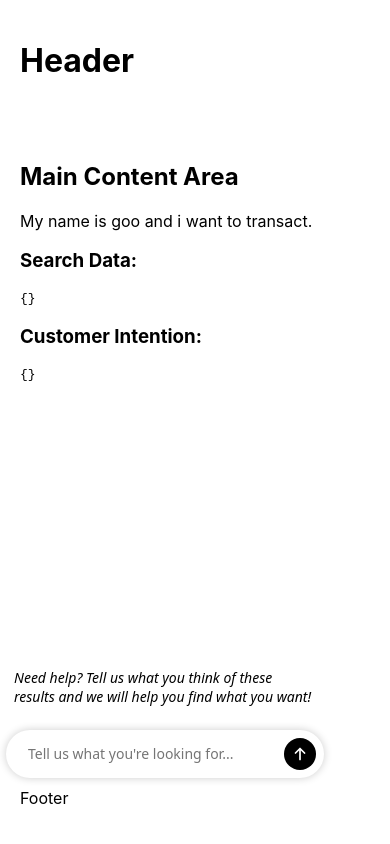
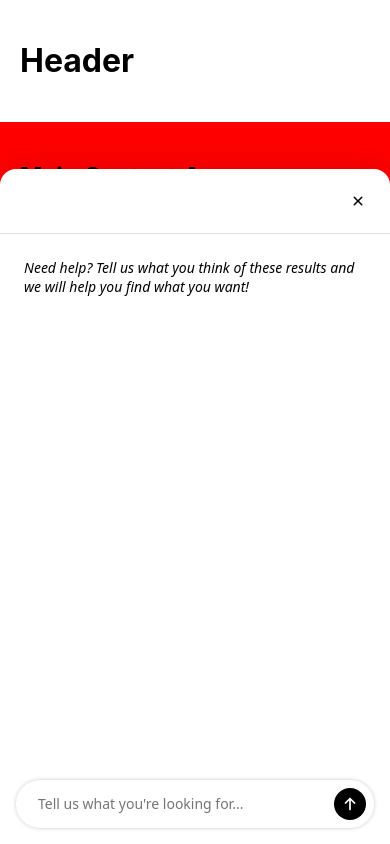
Before and after one commit to matt-byers/chat-widget, a React (Create React App) app in the folder frontend/: page / in a window 390 px wide. Built offline with nearby package versions, Linux system fonts and the light colour scheme.

Commit message:
Add minimised UI

```diff
--- a/frontend/src/App.tsx
+++ b/frontend/src/App.tsx
@@ -9,14 +9,12 @@ const App: React.FC = () => {
   useEffect(() => {
     if (Object.keys(searchData).length > 0) {
       // Handle search data changes
-      console.log('Search data updated:', searchData);
     }
   }, [searchData]);
 
   useEffect(() => {
     if (Object.keys(customerIntention).length > 0) {
       // Handle intention changes
-      console.log('Customer intention updated:', customerIntention);
     }
   }, [customerIntention]);
 
@@ -56,7 +54,7 @@ const styles: { [key: string]: React.CSSProperties } = {
   },
   main: {
     flex: 1,
-    backgroundColor: 'white',
+    backgroundColor: 'red',
     padding: '20px',
   },
   footer: {
--- a/frontend/src/Chat.scss
+++ b/frontend/src/Chat.scss
@@ -1,34 +1,60 @@
 /* Chat.scss */
 .wrapper {
-  position: absolute;
+  position: fixed;
+  bottom: 20px;
+  right: 20px;
+  z-index: 1000;
+  width: 350px;
+  max-height: calc(100vh - 80px);
+  min-height: 100px;
+  height: auto;
   border-radius: 16px;
   overflow: hidden;
   box-shadow: rgba(0, 0, 0, 0.16) 0px 5px 40px;
-  bottom: 50px;
-  right: 50px;
-  z-index: 1;
   font-size: 14px;
-  font-family: system-ui, "Segoe UI", Roboto, Helvetica, Arial, sans-serif, "Apple Color Emoji", "Segoe UI Emoji", "Segoe UI Symbol";
+  font-family: system-ui, -apple-system, sans-serif;
+  box-sizing: border-box;
+  transform: translateY(0); // Initial state
+  transition: transform 0.3s ease; // Only transition the transform property
 
   &.transparent {
     box-shadow: none;
     overflow: visible;
   }
+
+  &.minimised {
+    transform: translateY(calc(100% - 48px));
+    box-shadow: none;
+    min-height: auto;
+    bottom: 40px;
+  }
 }
 
-.transparentShadow {
-  box-shadow: rgba(0, 0, 0, 0.16) 0px 5px 40px;
+.minimisedContainer {
   width: 100%;
-  height: 100%;
+  padding: 16px;
+  border-radius: 24px;
+
+  .minimisedMessage {
+    cursor: pointer;
+    overflow: hidden;
+    text-overflow: ellipsis;
+    white-space: nowrap;
+    padding: 16px;
+    border-radius: 24px;
+    background-color: #ffffff;
+    box-shadow: rgba(0, 0, 0, 0.2) 0px 0px 8px;
+  }
 }
 
 .container {
+  height: 100%;
   display: flex;
   flex-direction: column;
-  background: linear-gradient(to top left, #f2f2fd, white); // Gradient from white to light purple
-  max-height: 500px;
-  height: 500px;
-  width: 350px;
+  max-height: inherit;
+  min-height: inherit;
+  background: white;
+  width: auto;
 
   &.transparent {
     height: auto;
@@ -38,21 +64,39 @@
 
 .headerContainer {
   display: flex;
-  position: absolute;
+  position: relative;
   width: 100%;
+  border-radius: 16px 16px 0 0;
   box-sizing: border-box;
+  border-bottom: 1px solid #e0e0e0;
   height: auto;
-  background: linear-gradient(to top, transparent 0%, white 75%);
   padding: 16px;
+  justify-content: flex-end;
 }
 
 .chatWindow {
   flex: 1;
+  overflow-y: auto;
+  min-height: 0;
   display: flex;
   flex-direction: column;
-  align-items: flex-end; /* Align messages to the bottom */
-  overflow-y: auto; /* Allow scrolling if messages overflow */
-  padding: 16px 16px 0 16px;
+  align-items: flex-end;
+  padding: 16px 16px 32px 16px;
+
+  &.transparent {
+    mask-image: linear-gradient(
+      to top,
+      black,
+      black 97%,
+      transparent 100%
+    );
+    -webkit-mask-image: linear-gradient(
+      to top,
+      black,
+      black 97%,
+      transparent 100%
+    );
+  }
 }
 
 .openMessage {
@@ -65,7 +109,7 @@
 
 .message {
   font-size: 14px;
-  max-width: 60%;
+  max-width: 100%;
   padding: 17px 20px;
   margin: 5px 0;
   border-radius: 20px;
@@ -74,6 +118,7 @@
   &.user {
     background-color: black;
     color: white;
+    max-width: 80%;
     align-self: flex-end;
 
     &.transparent {
@@ -82,9 +127,10 @@
   }
 
   &.assistant {
-    background: linear-gradient(to top left, rgba(211, 211, 211, 0.2), rgba(240, 240, 240, 0.5));
-    -webkit-backdrop-filter: blur(8px);
-    backdrop-filter: blur(8px);
+    border: 1.5px solid transparent;
+    background-image: linear-gradient(rgb(245, 245, 245), rgb(245, 245, 245)), linear-gradient(90deg, rgb(254, 226, 212) 0%, rgb(245, 200, 214) 50%, rgb(219, 189, 219) 100%);
+    background-origin: border-box;
+    background-clip: padding-box, border-box;
     color: black;
     align-self: flex-start;
 
@@ -98,25 +144,11 @@
   }
 }
 
-// Blur UI effect
-// .elevation-overlay {
-//   -webkit-backdrop-filter: blur(12px);
-//   backdrop-filter: blur(12px);
-//   box-shadow: 0 16px 40px -4px #0d162f14, 0 4px 8px #0d162f0d;
-// }
-
-// .p-xxs {
-//   padding: 4px;
-// }
-// .bg-background-brand\/5 {
-//   background-color: #685fff0d;
-// }
-
 .inputContainer {
-  display: flex;
-  flex-shrink: 0;
+  position: relative;
+  z-index: 2;
   padding: 16px;
-  border-top: none;
+  margin-top: -40px;
 }
 
 .inputWrapper {
@@ -127,7 +159,7 @@
   padding: 8px;
   border-radius: 24px;
   background-color: #ffffff;
-  box-shadow: rgba(0, 0, 0, 0.2) 0px 0px 8px;
+  box-shadow: rgba(0, 0, 0, 0.2) 0px 0px 4px;
   transition: box-shadow 0.2s;
 
   // Triggered when textarea element is focused
@@ -174,6 +206,18 @@
     opacity: 0.7;
   }
 
+  &.transparent {
+    background-color: transparent;
+
+    .svgIcon {
+      color: black;
+    }
+
+    &:hover {
+      background-color: rgba(0, 0, 0, 0.05);
+    }
+  }
+
   &.grey {
     background-color: #ebebeb;
   }
@@ -196,3 +240,32 @@
   height: 100%;
   color: white; // Update to match the example color
 }
+
+// Mobile responsiveness
+@media (max-width: 480px) {
+  .wrapper {
+    border-bottom-left-radius: 0;
+    border-bottom-right-radius: 0;
+    bottom: 0;
+    right: 0;
+    width: 100%;
+
+    .container {
+      max-width: 100%;
+      border-radius: 12px 12px 0 0;
+      height: 80vh; // Adjust height for mobile
+    }
+
+    &.minimised {
+      transform: translateY(calc(100% - 48px));
+    }
+  }
+
+  .chatWindow {
+    height: 60vh;
+  }
+}
+
+*, *:before, *:after {
+  box-sizing: border-box;
+}
--- a/frontend/src/Chat.tsx
+++ b/frontend/src/Chat.tsx
@@ -2,9 +2,7 @@ import React, { useState, useRef, useEffect } from 'react';
 import './Chat.scss';
 import { useChatStore } from './store/chatStore';
 
-interface ChatProps {} // Empty for now, might need other props later
-
-const Chat: React.FC<ChatProps> = () => {
+const Chat: React.FC = () => {
   const {
     messages,
     addMessage,
@@ -19,8 +17,8 @@ const Chat: React.FC<ChatProps> = () => {
   // UI states
   const [isStreaming, setIsStreaming] = useState(false);
   const [isExtracting, setIsExtracting] = useState(false);
-  const [isTransparent, setIsTransparent] = useState(true);
-  const [isMinimised, setIsMinimised] = useState(true);
+  const [isTransparent, setIsTransparent] = useState(false);
+  const [isMinimised, setIsMinimised] = useState(false);
 
   // Refs
   const chatControllerRef = useRef<AbortController | null>(null);
@@ -198,42 +196,42 @@ const Chat: React.FC<ChatProps> = () => {
   }, []);
 
   return (
-    <div className={`wrapper ${isTransparent ? 'transparent' : ''}`}>
-      {isTransparent && (
-        <div className="transparentShadow"></div>
-      )}
+    <div className={`wrapper ${isTransparent ? 'transparent' : ''} ${isMinimised ? 'minimised' : ''}`}>
+      {isMinimised ? (
+        <div
+          className="minimisedContainer"
+          role="banner"
+          aria-label="minimised chat"
+          onClick={() => setIsMinimised(false)}
+        >
+          <div className="minimisedMessage" tabIndex={0}>
+            {messages.length > 0 && messages[messages.length - 1].role === 'assistant' ?
+            messages[messages.length - 1].content : ''}
+          </div>
+        </div>
+      ) : (
+        <>
           <div className={`container ${isTransparent ? 'transparent' : ''}`}>
-        {!isTransparent && (
-          <div className="headerContainer" role="banner" aria-label="Chat header">
+            <div className="headerContainer " role="banner" aria-label="Chat header">
               <button
                 aria-label="Minimise chat"
-              onClick={handleMinimise} // Correct handler
-              className="button grey square"
+                onClick={handleMinimise}
+                className={`button ${isTransparent ? 'grey' : 'transparent'}`}
                 type="button"
               >
                 <i className="iconWrapper">
-                <svg
-                  xmlns="http://www.w3.org/2000/svg"
-                  className="svgIcon"
-                  viewBox="0 0 16 16"
-                >
-                  <path
-                    fill="currentColor"
-                    fillRule="evenodd"
-                    d="M7.4 1.899a.85.85 0 011.201 0l4.5 4.5a.85.85 0 11-1.201 1.201L8.85 4.552V13.5a.85.85 0 01-1.7 0V4.552L4.101 7.601a.85.85 0 11-1.201-1.202z"
-                    clipRule="evenodd"
-                  ></path>
+                  <svg xmlns="http://www.w3.org/2000/svg" className="svgIcon" viewBox="0 0 16 16">
+                    <path fill="currentColor" fillRule="evenodd" d="M3.72 3.72a.75.75 0 011.06 0L8 6.94l3.22-3.22a.75.75 0 111.06 1.06L9.06 8l3.22 3.22a.75.75 0 11-1.06 1.06L8 9.06l-3.22 3.22a.75.75 0 01-1.06-1.06L6.94 8 3.72 4.78a.75.75 0 010-1.06z" clipRule="evenodd"></path>
                   </svg>
                 </i>
               </button>
             </div>
-        )}
             <div
-          className="chatWindow"
+              className={`chatWindow ${isTransparent ? 'transparent' : ''}`}
               ref={chatWindowRef}
-          tabIndex={0} // Make the chat window focusable
-          aria-live="polite" // Announce updates to screen readers
-          aria-label="Chat messages" // Provide context for screen readers
+              tabIndex={0}
+              aria-live="polite"
+              aria-label="Chat messages"
             >
               {!messages.length && (
                 <div className="openMessage">
@@ -270,7 +268,7 @@ const Chat: React.FC<ChatProps> = () => {
                   ref={textareaRef}
                   value={input}
                   onChange={handleInputChange}
-              onKeyUp={handleKeyPress}
+                  onKeyDown={handleKeyPress}
                   className="input"
                   placeholder={'Tell us what you\'re looking for...'}
                   rows={1}
@@ -285,23 +283,16 @@ const Chat: React.FC<ChatProps> = () => {
                   type="button"
                 >
                   <i className="iconWrapper">
-                <svg
-                  xmlns="http://www.w3.org/2000/svg"
-                  className="svgIcon"
-                  viewBox="0 0 16 16"
-                >
-                  <path
-                    fill="currentColor"
-                    fillRule="evenodd"
-                    d="M7.4 1.899a.85.85 0 011.201 0l4.5 4.5a.85.85 0 11-1.201 1.201L8.85 4.552V13.5a.85.85 0 01-1.7 0V4.552L4.101 7.601a.85.85 0 11-1.201-1.202z"
-                    clipRule="evenodd"
-                  ></path>
+                    <svg xmlns="http://www.w3.org/2000/svg" className="svgIcon sendArrowUp" viewBox="0 0 16 16">
+                      <path fill="currentColor" fillRule="evenodd" d="M7.4 1.899a.85.85 0 011.201 0l4.5 4.5a.85.85 0 11-1.201 1.201L8.85 4.552V13.5a.85.85 0 01-1.7 0V4.552L4.101 7.601a.85.85 0 11-1.201-1.202z" clipRule="evenodd"></path>
                     </svg>
                   </i>
                 </button>
               </div>
             </div>
           </div>
+        </>
+      )}
     </div>
   );
 };
```
Lines whose indentation alone changed are shown as unchanged.
